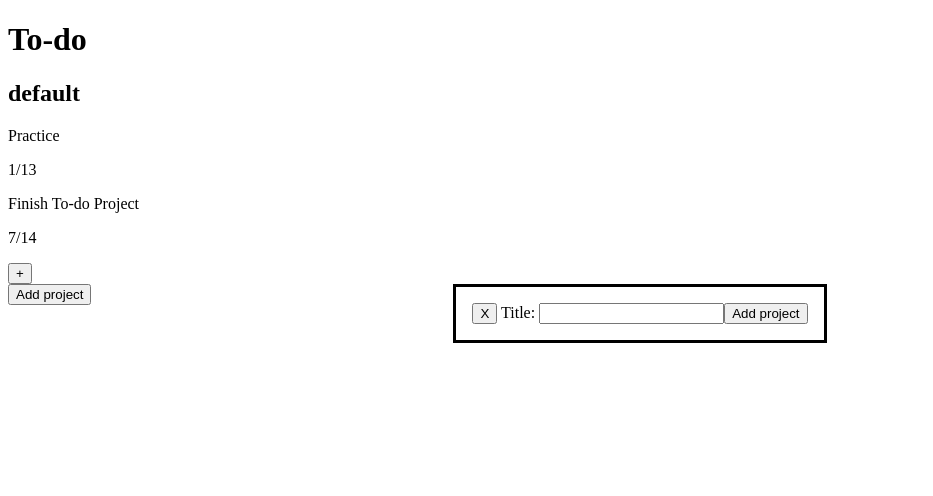
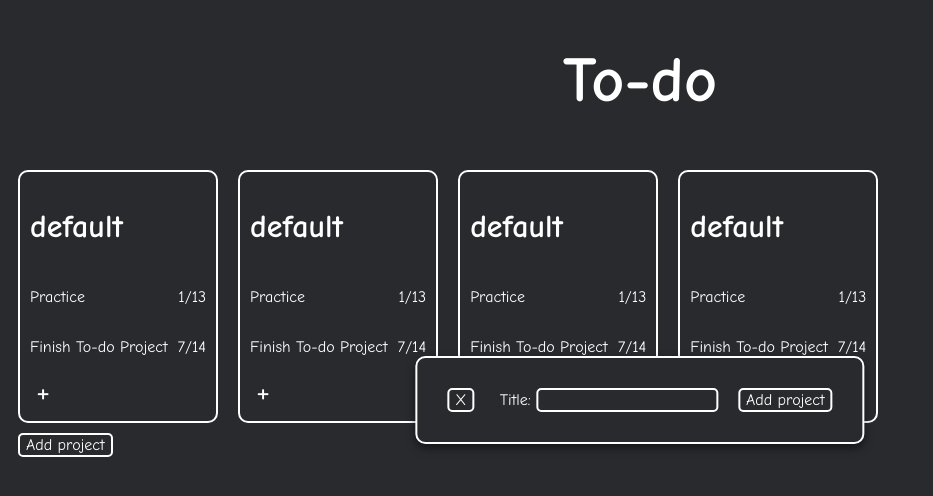
Before and after one commit to teja5t/to-do, a website built with webpack: page src/template.html in a window 1280 px wide. Both pictures are taken after a click on the button "Add project". Shown: the whole page, without its empty margins (0-933 px from the left). Built offline with nearby package versions, Linux system fonts and the light colour scheme.

Commit message:
added styling

```diff
--- a/src/DOMstuff.js
+++ b/src/DOMstuff.js
@@ -18,6 +18,9 @@ class DOM {
         project.add(todo1);
         project.add(todo2);
         this.projects.push(project);
+        this.projects.push(project);
+        this.projects.push(project);
+        this.projects.push(project);
     }
 
     showDialog() {
@@ -27,7 +30,7 @@ class DOM {
                 <label>Title: <input type="text" id="title"></label>
             </div>
             <div>
-                <label>Description: <input type="text" id="description"></label>
+                <label>Description: <textarea id="description"></textarea></label>
             </div>
             <div>
                 <label>Due Date: <input type="date" id="dueDate"></label>
@@ -76,11 +79,21 @@ class DOM {
         editBtn.textContent = "Edit project";
         this.projectDialog.appendChild(editBtn);
 
+        const deleteBtn = document.createElement("button")
+        deleteBtn.textContent = "Delete project";
+        this.projectDialog.appendChild(deleteBtn);
+
         editBtn.addEventListener('click', () => {
             project.title = this.projectDialog.querySelector("input").value;
             this.display();
             this.projectDialog.close();
         });
+
+        deleteBtn.addEventListener('click', () => {
+            this.projects.splice(this.projects.indexOf(project), 1);
+            this.display();
+            this.projectDialog.close();
+        })
     }
 
     createProject() {
@@ -98,10 +111,12 @@ class DOM {
         //add event listener to container which shows more details (in a dialog?)
 
         const title = document.createElement('p');
+        title.classList.add('task-title');
         title.textContent = todo.title;
         container.appendChild(title);
 
         const date = document.createElement('p');
+        date.classList.add('task-date');
         date.textContent = `${todo.dueDate.getMonth() + 1}/${todo.dueDate.getDate() + 1}`;
         container.appendChild(date);
 
@@ -114,7 +129,7 @@ class DOM {
         btn.textContent = `Edit ${todo.title}`;
 
         const deleteBtn = document.createElement('button');
-        deleteBtn.textContent = 'Delete';
+        deleteBtn.textContent = `Delete ${todo.title}`;
         deleteBtn.addEventListener('click', () => {
             project.remove(todo);
             this.display();
@@ -198,6 +213,7 @@ class DOM {
         });
 
         const addTask = document.createElement('button');
+        addTask.classList.add('add-task');
         addTask.textContent = '+';
         addTask.addEventListener('click', () => this.addTodo(project));
         container.appendChild(addTask);
--- a/src/styles.css
+++ b/src/styles.css
@@ -0,0 +1,102 @@
+body {
+}
+
+* {
+    color: white;
+    font-size: 1rem;
+    font-family: 'comic sans ms', Arial, Helvetica, sans-serif;
+    background-color: #282a2e;
+}
+
+h1 {
+    font-size: 4rem;
+    text-align: center;
+}
+
+.projects {
+    display: flex;
+    flex-wrap: wrap;
+}
+
+
+.project {
+    border: solid white 2px;
+    border-radius: 10px;
+    margin: 10px;
+    max-width: 400px;
+    min-width: 100px;
+    padding: 10px;
+}
+
+.task {
+    display: flex;
+    justify-content: space-between;
+}
+
+.task-title {
+    text-wrap: 1;
+}
+
+.task-date {
+    margin-left: 10px;
+}
+
+button {
+    max-width: 100px;
+}
+
+input {
+    background-color: rgb(0, 0, 0, 0);
+}
+
+body {
+    position: relative;
+}
+
+dialog {
+    position: fixed;
+    top: 50%;
+    left: 50%;
+    transform: translate(-50%, -50%);
+
+    color: white;
+    border: 2px solid white;
+    border-radius: 10px;
+    padding: 20px;
+    box-shadow: 0 4px 8px rgba(0, 0, 0, 0.5);
+    margin: 0; /* Reset margin */
+    display: none; /* Initially hidden */
+}
+
+dialog::backdrop {
+    background-color: rgba(0, 0, 0, 0.8);
+}
+
+dialog[open] {
+    display: block; /* Visible when the dialog is open */
+}
+
+.add-task {
+    border: none;
+    font-size: 2rem;
+}
+
+h2 {
+    font-size: 2rem;
+}
+
+dialog button,
+.add-project {
+    border: solid white 2px;
+    border-radius: 5px;
+    margin-left: 10px;
+}
+
+dialog > * {
+    margin: 10px;
+}
+
+input, textarea {
+    border: solid white 2px;
+    border-radius: 5px;
+}
--- a/src/template.html
+++ b/src/template.html
@@ -9,8 +9,8 @@
     <h1 class="title">To-do</h1>
     <div class="projects">
     </div>
+    <button class="add-project">Add project</button>
     <dialog class="detailed-todo"></dialog>
     <dialog class="edit-project"></dialog>
-    <button class="add-project">Add project</button>
 </body>
 </html>
```
